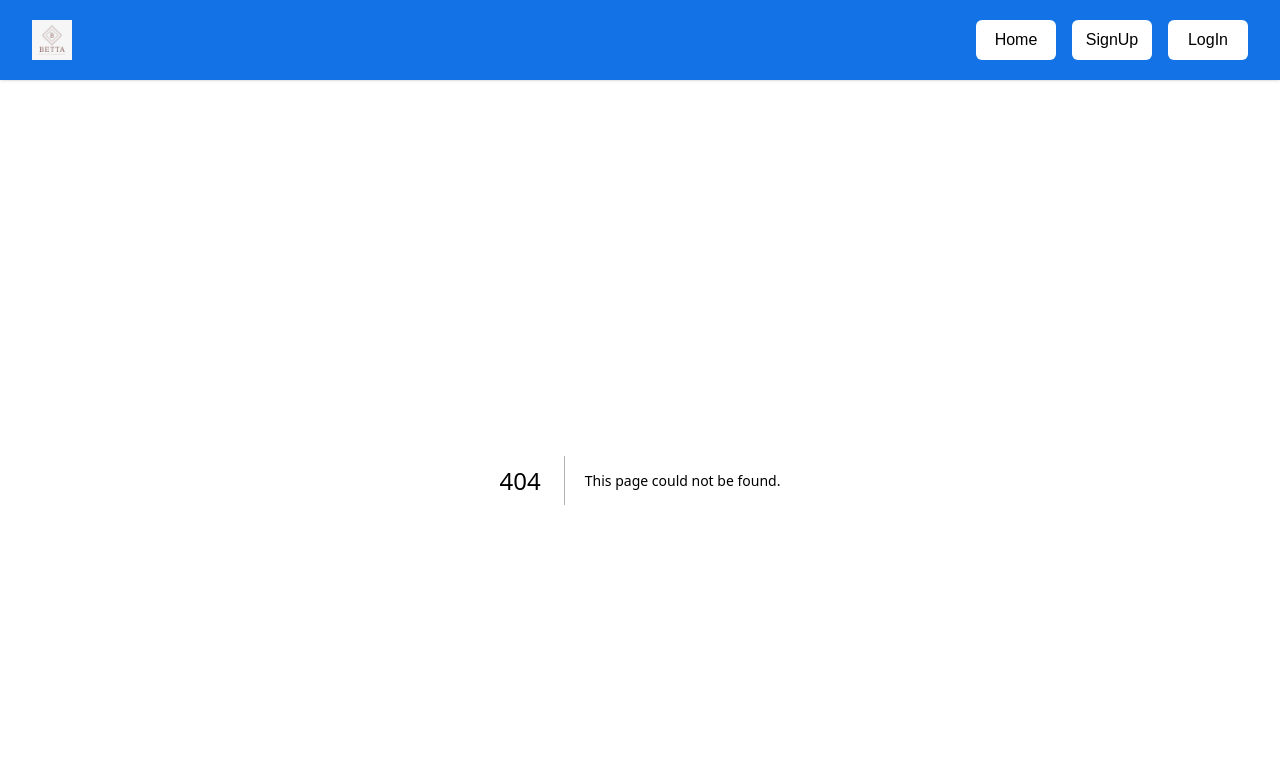
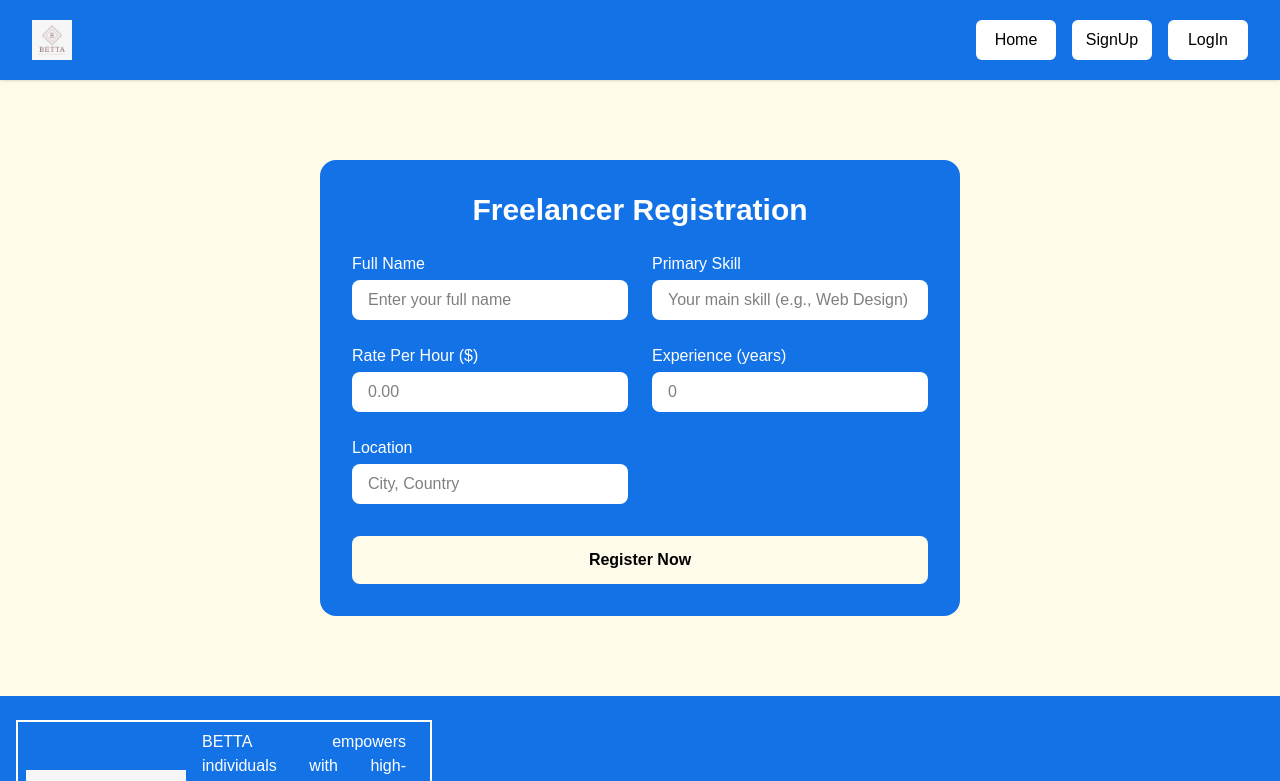
Before and after one commit to Bikram-sharma/project-by-betta, a Next.js app: page /auth/service-registration in a window 1280 px wide. Before the commit this address had no page. Shown: the top 781 px of the page. Built offline with nearby package versions, Linux system fonts and the light colour scheme.

Commit message:
registration

```diff
--- /dev/null
+++ b/src/app/auth/service-registration/page.tsx
@@ -0,0 +1,188 @@
+"use client";
+import { useState } from "react";
+import { useRouter } from "next/navigation";
+
+export default function Registration() {
+  const router = useRouter();
+  const [error, setError] = useState<string | null>(null);
+  const [isLoading, setIsLoading] = useState(false);
+  const [showWarning, setShowWarning] = useState(false);
+
+  const handleSubmit = async (e: React.FormEvent<HTMLFormElement>) => {
+    e.preventDefault();
+
+    if (!showWarning) {
+      setShowWarning(true);
+      return;
+    }
+
+    setError(null);
+    setIsLoading(true);
+
+    const form = e.currentTarget;
+    const formData = new FormData(form);
+    const data = Object.fromEntries(formData);
+
+    try {
+      await new Promise(resolve => setTimeout(resolve, 1000));
+      router.push("/success");
+    } catch (err) {
+      setError("Registration failed. Please try again.");
+    } finally {
+      setIsLoading(false);
+    }
+  };
+
+  return (
+    <form
+      onSubmit={handleSubmit}
+      className="bg-[#1373E6] w-[90%] md:w-[50vw] min-h-[55vh] m-auto mt-10 md:mt-20 mb-20 rounded-2xl grid grid-cols-1 md:grid-cols-2 gap-6 p-6 md:p-8 relative"
+    >
+      <h2 className="text-2xl md:text-3xl col-span-1 md:col-span-2 text-center font-bold text-white">
+        Freelancer Registration
+      </h2>
+
+      <div className="w-full">
+        <label htmlFor="full-name" className="block mb-1 text-white">
+          Full Name
+        </label>
+        <input
+          type="text"
+          name="full-name"
+          id="full-name"
+          className="w-full h-10 rounded-lg bg-white text-black px-4 focus:outline-none focus:ring-2 focus:ring-amber-300"
+          placeholder="Enter your full name"
+          required
+        />
+      </div>
+
+      <div className="w-full">
+        <label htmlFor="skill" className="block mb-1 text-white">
+          Primary Skill
+        </label>
+        <input
+          type="text"
+          name="skill"
+          id="skill"
+          className="w-full h-10 rounded-lg bg-white text-black px-4 focus:outline-none focus:ring-2 focus:ring-amber-300"
+          placeholder="Your main skill (e.g., Web Design)"
+          required
+        />
+      </div>
+
+      <div className="w-full">
+        <label htmlFor="rate" className="block mb-1 text-white">
+          Rate Per Hour ($)
+        </label>
+        <input
+          type="number"
+          name="rate"
+          id="rate"
+          className="w-full h-10 rounded-lg bg-white text-black px-4 focus:outline-none focus:ring-2 focus:ring-amber-300"
+          placeholder="0.00"
+          min="0"
+          step="0.01"
+          required
+        />
+      </div>
+
+      <div className="w-full">
+        <label htmlFor="experience" className="block mb-1 text-white">
+          Experience (years)
+        </label>
+        <input
+          type="number"
+          name="experience"
+          id="experience"
+          className="w-full h-10 rounded-lg bg-white text-black px-4 focus:outline-none focus:ring-2 focus:ring-amber-300"
+          placeholder="0"
+          min="0"
+          max="50"
+          required
+        />
+      </div>
+
+      <div className="w-full">
+        <label htmlFor="location" className="block mb-1 text-white">
+          Location
+        </label>
+        <input
+          type="text"
+          name="location"
+          id="location"
+          className="w-full h-10 rounded-lg bg-white text-black px-4 focus:outline-none focus:ring-2 focus:ring-amber-300"
+          placeholder="City, Country"
+          required
+        />
+      </div>
+
+      <button
+        type="submit"
+        className="w-full h-12 rounded-lg font-bold bg-amber-50 hover:bg-amber-100 text-black px-4 focus:outline-none focus:ring-2 focus:ring-amber-300 col-span-1 md:col-span-2 mt-2 disabled:opacity-70 disabled:cursor-not-allowed transition-all"
+        disabled={isLoading}
+      >
+        {isLoading ? (
+          <span className="flex items-center justify-center">
+            <svg className="animate-spin -ml-1 mr-2 h-4 w-4 text-black" xmlns="http://www.w3.org/2000/svg" fill="none" viewBox="0 0 24 24">
+              <circle className="opacity-25" cx="12" cy="12" r="10" stroke="currentColor" strokeWidth="4"></circle>
+              <path className="opacity-75" fill="currentColor" d="M4 12a8 8 0 018-8V0C5.373 0 0 5.373 0 12h4zm2 5.291A7.962 7.962 0 014 12H0c0 3.042 1.135 5.824 3 7.938l3-2.647z"></path>
+            </svg>
+            Processing...
+          </span>
+        ) : (
+          "Register Now"
+        )}
+      </button>
+
+      {error && (
+        <p className="text-red-300 text-sm col-span-1 md:col-span-2 text-center">
+          {error}
+        </p>
+      )}
+      {showWarning && (
+        <div className="fixed inset-0 bg-black bg-opacity-70 flex items-center justify-center z-50 p-4">
+          <div className="bg-white rounded-lg max-w-md w-full p-6 shadow-xl">
+            <div className="flex justify-between items-start mb-4">
+              <h3 className="text-xl font-bold text-gray-800">
+                Service Fee Notice
+              </h3>
+              <button
+                onClick={() => setShowWarning(false)}
+                className="text-gray-500 hover:text-gray-700"
+              >
+                <svg xmlns="http://www.w3.org/2000/svg" className="h-6 w-6" fill="none" viewBox="0 0 24 24" stroke="currentColor">
+                  <path strokeLinecap="round" strokeLinejoin="round" strokeWidth={2} d="M6 18L18 6M6 6l12 12" />
+                </svg>
+              </button>
+            </div>
+
+            <div className="mb-6">
+              <p className="text-gray-700 mb-3">
+                Before you proceed, please note that we charge a <span className="font-bold">10% service fee</span> on all completed projects.
+              </p>
+              <p className="text-gray-700">
+                This fee helps us maintain the platform and provide support services.
+              </p>
+            </div>
+
+            <div className="flex flex-col sm:flex-row justify-end gap-3">
+              <button
+                type="button"
+                onClick={() => setShowWarning(false)}
+                className="px-4 py-2 bg-gray-200 hover:bg-gray-300 rounded-md text-gray-800 transition-colors"
+              >
+                Cancel
+              </button>
+              <button
+                type="submit"
+                className="px-4 py-2 bg-amber-500 hover:bg-amber-600 rounded-md text-white font-medium transition-colors"
+              >
+                I Understand, Continue
+              </button>
+            </div>
+          </div>
+        </div>
+      )}
+    </form>
+  );
+}
```
